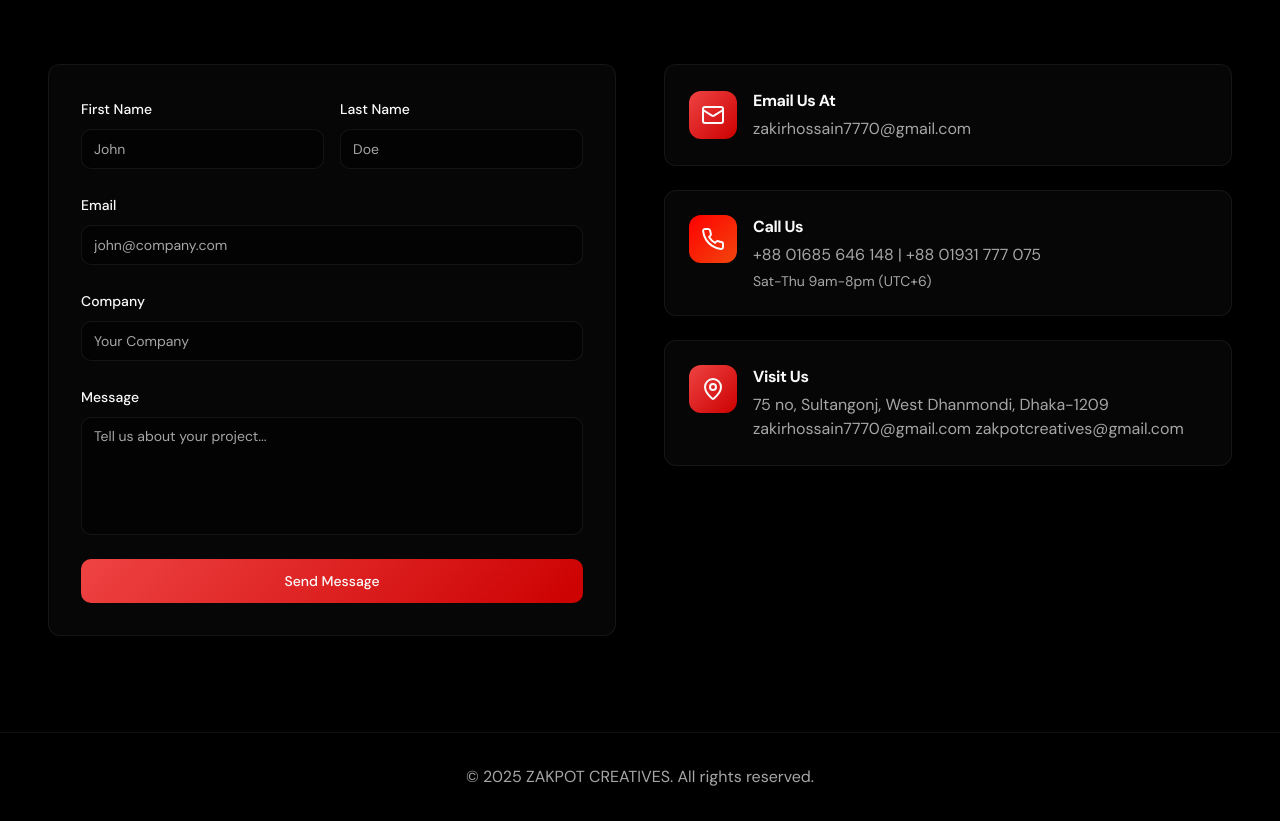
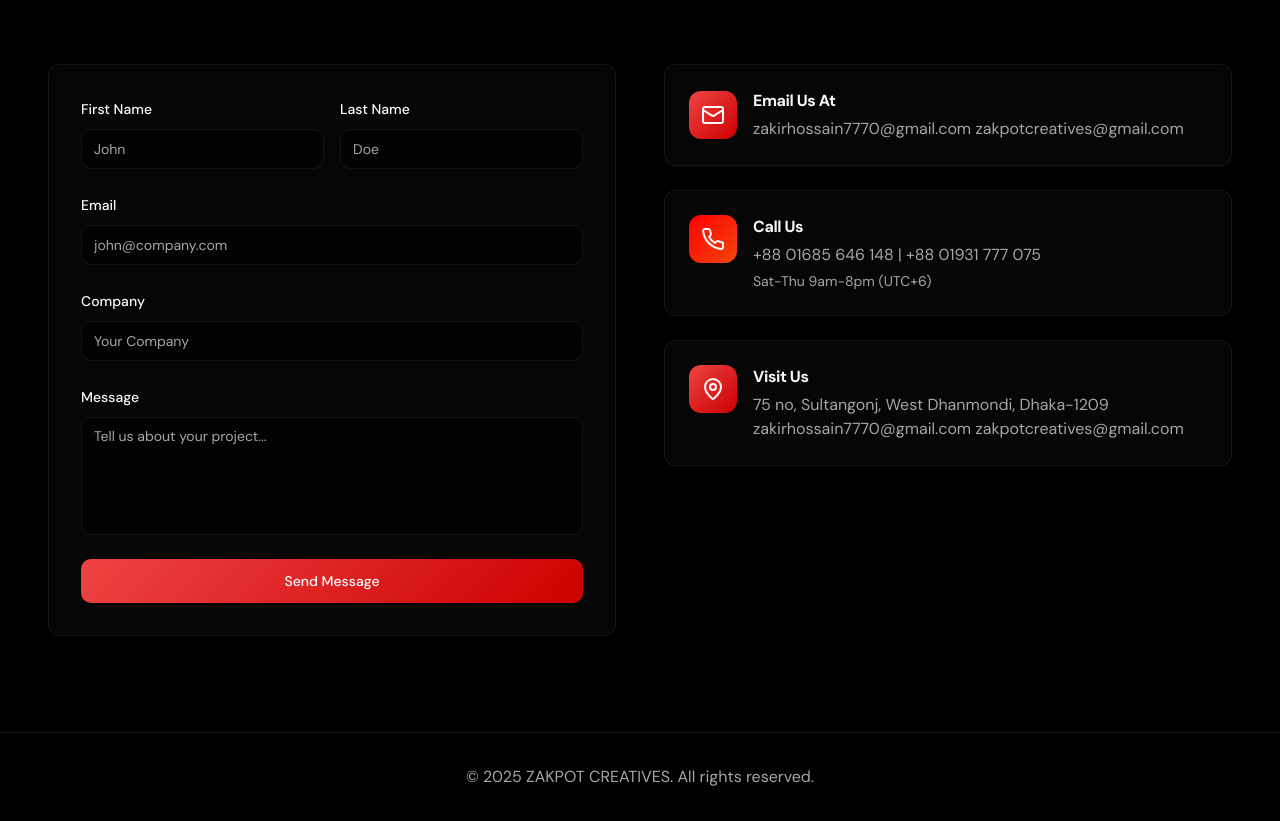
Before and after one commit to zakirartist/zakpot-creatives-e74a35ac, a React (Vite) app: page / in a window 1280 px wide. Shown: the part 5624-6445 px from the top of the page. Built offline with nearby package versions, Linux system fonts and the light colour scheme; the HTML template or start-up script is replaced by a standard one.

Commit message:
Visual edit in Lovable
Edited UI in Lovable

```diff
--- a/src/components/Contact.tsx
+++ b/src/components/Contact.tsx
@@ -73,7 +73,7 @@ export const Contact = () => {
                 <div>
                   <h3 className="font-bold mb-1">Email Us At</h3>
                   <p className="text-muted-foreground">zakirhossain7770@gmail.com
-                </p>
+zakpotcreatives@gmail.com</p>
                   <p className="text-muted-foreground">
                 </p>
                 </div>
```
